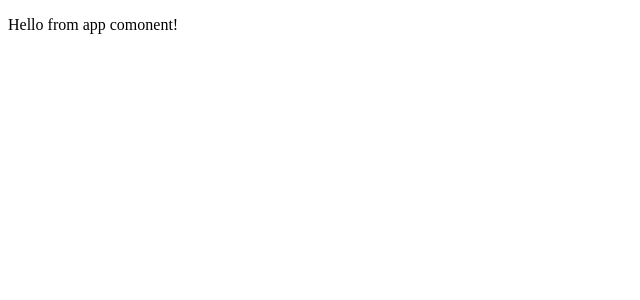
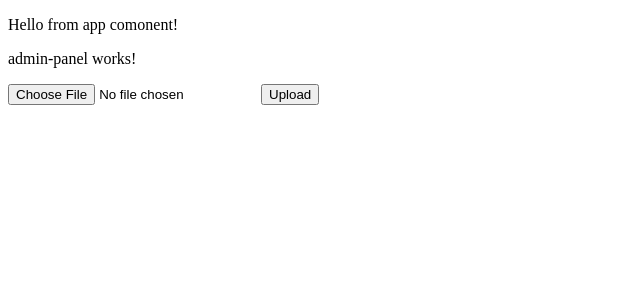
Before and after one commit to parafia-zolkiewka/strona-test, an Angular app: page /admin in a window 1280 px wide. Before the commit this address led to /. Shown: the top 300 px of the page, without its empty margins (0-640 px from the left). Built offline with nearby package versions, Linux system fonts and the light colour scheme.

Commit message:
upload file github api

```diff
--- a/angular.json
+++ b/angular.json
@@ -91,5 +91,8 @@
         }
       }
     }
+  },
+  "cli": {
+    "analytics": false
   }
 }
--- /dev/null
+++ b/src/app/admin-panel/admin-panel.component.html
@@ -0,0 +1,4 @@
+<p>admin-panel works!</p>
+
+<input type="file" (change)="onFileChange($event)" />
+<button (click)="onUpload()">Upload</button>
--- /dev/null
+++ b/src/app/admin-panel/admin-panel.component.ts
@@ -0,0 +1,66 @@
+import { HttpClient } from '@angular/common/http';
+import { Component, inject } from '@angular/core';
+
+@Component({
+  selector: 'app-admin-panel',
+  standalone: true,
+  imports: [],
+  templateUrl: './admin-panel.component.html',
+  styleUrl: './admin-panel.component.css',
+})
+export class AdminPanelComponent {
+  private file: File | undefined;
+  private httpClient = inject(HttpClient);
+
+  async onUpload() {
+    if (!this.file) {
+      return;
+    }
+    const owner = 'winterberryice';
+    const repo = 'api-test';
+    const path = encodeURIComponent(this.file.name);
+    const branch = 'main';
+    //The token must have the following permission set:
+    // contents:write
+    const token = '';
+
+    const base64 = await new Promise<string>((resolve, reject) => {
+      const reader = new FileReader();
+      if (!this.file) {
+        return reject();
+      }
+      reader.readAsDataURL(this.file);
+      reader.onloadend = () => {
+        const string = reader.result as string;
+        resolve(string.split(',')[1]);
+      };
+    });
+
+    this.httpClient
+      .put(
+        `https://api.github.com/repos/${owner}/${repo}/contents/${path}`,
+        {
+          message: `upload file ${this.file.name}`,
+          content: base64,
+          branch: branch,
+        },
+        {
+          headers: {
+            'Content-Type': 'application/json',
+            Authorization: `Bearer ${token}`,
+          },
+        }
+      )
+      .subscribe({
+        next(value) {
+          console.log('success', value);
+        },
+        error(err) {
+          console.error('error', err);
+        },
+      });
+  }
+  onFileChange($event: Event) {
+    this.file = ($event.target as HTMLInputElement).files?.[0];
+  }
+}
--- a/src/app/app.component.ts
+++ b/src/app/app.component.ts
@@ -1,12 +1,13 @@
+import { HttpClientModule } from '@angular/common/http';
 import { Component } from '@angular/core';
 import { RouterOutlet } from '@angular/router';
 
 @Component({
   selector: 'app-root',
   standalone: true,
-  imports: [RouterOutlet],
+  imports: [RouterOutlet, HttpClientModule],
   templateUrl: './app.component.html',
-  styleUrl: './app.component.css'
+  styleUrl: './app.component.css',
 })
 export class AppComponent {
   title = 'strona';
--- a/src/app/app.routes.ts
+++ b/src/app/app.routes.ts
@@ -1,3 +1,9 @@
 import { Routes } from '@angular/router';
+import { AdminPanelComponent } from './admin-panel/admin-panel.component';
+import { HomeComponent } from './home/home.component';
 
-export const routes: Routes = [];
+export const routes: Routes = [
+  { path: '', component: HomeComponent },
+  { path: 'admin', component: AdminPanelComponent },
+  { path: '**', redirectTo: '' },
+];
--- /dev/null
+++ b/src/app/home/home.component.html
@@ -0,0 +1 @@
+<p>home works!</p>
```
Also changed, not shown: src/app/home/home.component.ts (added, +12 -0 lines), src/app/admin-panel/admin-panel.component.css (added), src/app/home/home.component.css (added), 2 other files (tests, documents, lock files or other folders).
